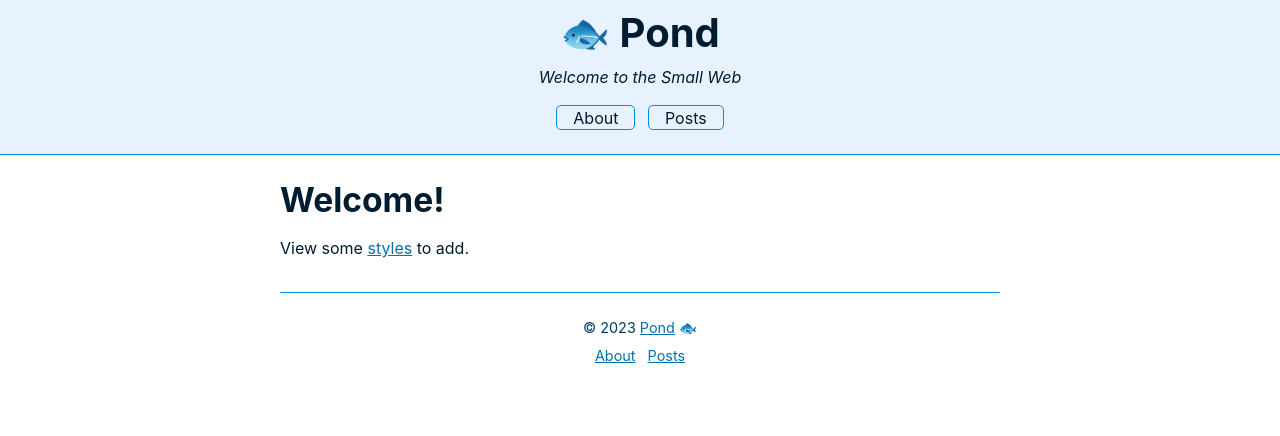
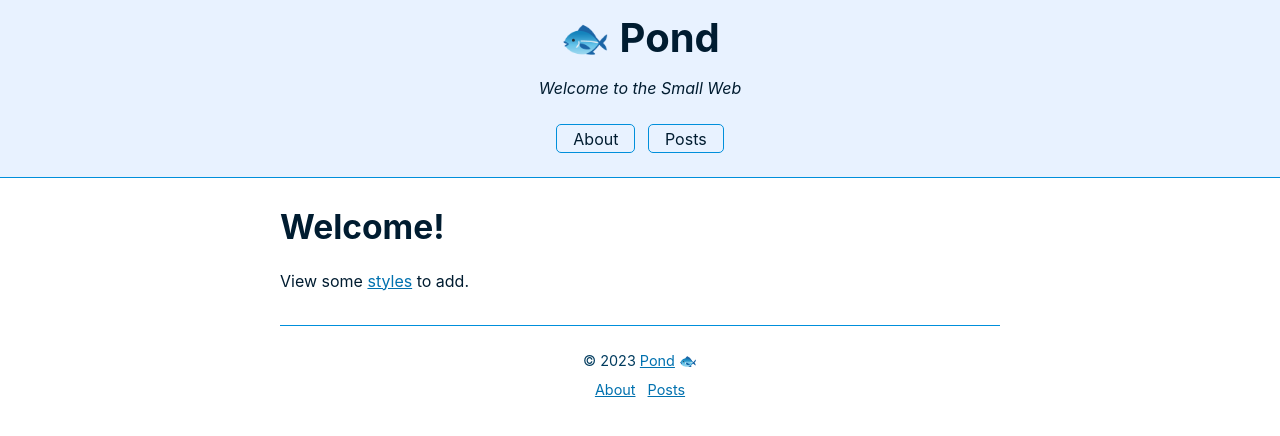
Before and after one commit to megdna/pond, a Jekyll site: the page built from index.md, in a window 1280 px wide. Shown: the top 436 px of the page. Built offline with Jekyll 4.4.1, drawn with Linux system fonts in a browser that asks for light colours.

Commit message:
Update style.css

```diff
--- a/assets/css/style.css
+++ b/assets/css/style.css
@@ -44,6 +44,7 @@
   background-color: var(--bg);
   color: var(--text);
   font-size: 1rem;
+  line-height: 1.5;
   margin: 0;
   display: grid;
   grid-template-columns: 1fr min(45rem, 90%) 1fr;
@@ -76,7 +77,7 @@
   max-width: 40rem;
 }
 header > nav {
-  padding: 0.5rem 0 0;
+  padding: 1rem 0 0;
 }
 header > nav a,
 header > nav a:visited {
@@ -149,9 +150,6 @@
 }
 h6 {
   font-size: 0.96rem;
-}
-li, p {
-	line-height: 1.5;
 }
 
 a {
```
